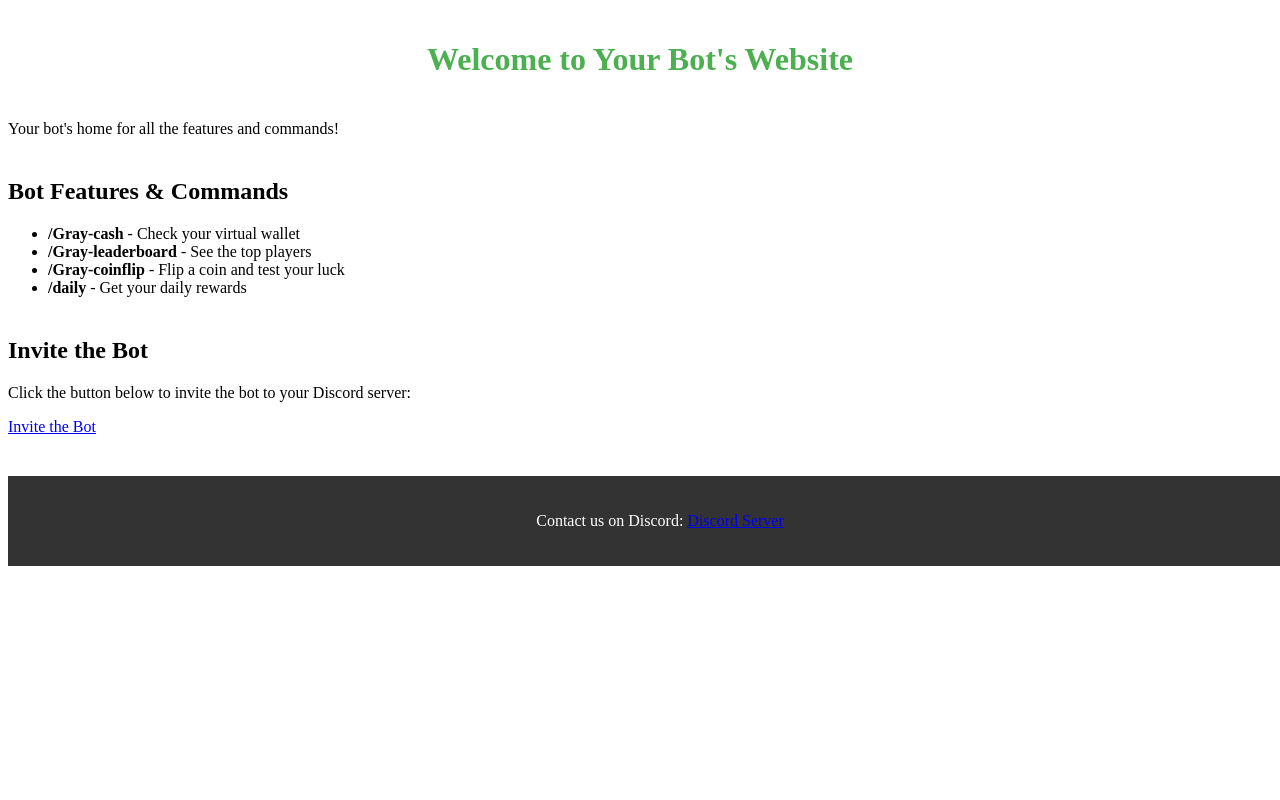
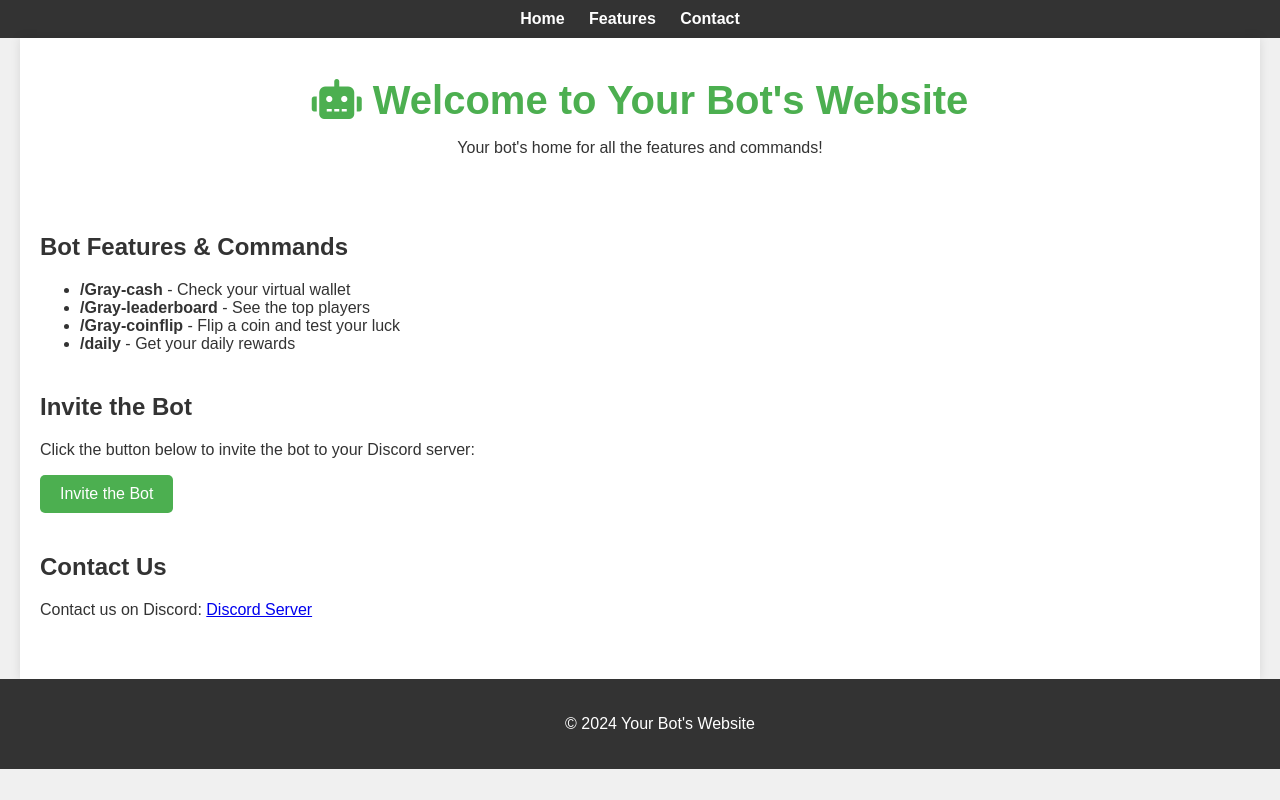
Before and after one commit to githubhitsdiff/githubhitsdiff.github.io, a plain HTML site: page index.html in a window 1280 px wide. Shown: the top 800 px of the page. Drawn offline with Linux system fonts and the light colour scheme; a web font is replaced by a local one.

Commit message:
Update index.html

```diff
--- a/index.html
+++ b/index.html
@@ -4,11 +4,127 @@
     <meta charset="UTF-8">
     <meta name="viewport" content="width=device-width, initial-scale=1.0">
     <title>Your Bot's Website</title>
-    <link rel="stylesheet" href="style.css">
+    <link href="https://fonts.googleapis.com/css2?family=Item&display=swap" rel="stylesheet">
+    <link rel="stylesheet" href="https://cdnjs.cloudflare.com/ajax/libs/font-awesome/6.0.0-beta3/css/all.min.css">
+    <style>
+        /* General Body Styling */
+        body {
+            background-color: #f0f0f0;
+            font-family: 'Item', sans-serif;
+            margin: 0;
+            padding: 0;
+            color: #333;
+        }
+
+        /* Navigation */
+        nav {
+            background-color: #333;
+            padding: 10px;
+            text-align: center;
+        }
+
+        nav ul {
+            list-style-type: none;
+            margin: 0;
+            padding: 0;
+        }
+
+        nav ul li {
+            display: inline;
+            margin-right: 20px;
+        }
+
+        nav ul li a {
+            color: white;
+            text-decoration: none;
+            font-weight: bold;
+        }
+
+        /* Header */
+        header {
+            text-align: center;
+            padding: 20px 0;
+        }
+
+        h1 {
+            color: #4CAF50;
+            font-size: 2.5em;
+            margin: 0;
+        }
+
+        /* Main Container */
+        .container {
+            max-width: 1200px;
+            margin: 0 auto;
+            padding: 20px;
+            background-color: white;
+            box-shadow: 0 0 10px rgba(0, 0, 0, 0.1);
+        }
+
+        /* Button Styling */
+        .invite-btn {
+            background-color: #4CAF50;
+            color: white;
+            border: none;
+            padding: 10px 20px;
+            cursor: pointer;
+            text-decoration: none;
+            text-align: center;
+            display: inline-block;
+            border-radius: 5px;
+            transition: background-color 0.3s;
+        }
+
+        .invite-btn:hover {
+            background-color: #45a049;
+        }
+
+        /* Section Styling */
+        section {
+            margin: 40px 0;
+        }
+
+        /* Footer Styling */
+        footer {
+            text-align: center;
+            padding: 20px;
+            background-color: #333;
+            color: white;
+            position: relative;
+            bottom: 0;
+            width: 100%;
+        }
+
+        /* Responsive Media Queries */
+        @media (max-width: 600px) {
+            h1 {
+                font-size: 24px;
+            }
+            .container {
+                padding: 10px;
+            }
+            nav ul li {
+                display: block;
+                margin: 5px 0;
+            }
+        }
+    </style>
 </head>
 <body>
+
+    <!-- Navigation Bar -->
+    <nav>
+        <ul>
+            <li><a href="#home">Home</a></li>
+            <li><a href="#features">Features</a></li>
+            <li><a href="#contact">Contact</a></li>
+        </ul>
+    </nav>
+
+    <!-- Main Content -->
+    <div class="container">
         <header>
-        <h1>Welcome to Your Bot's Website</h1>
+            <h1><i class="fas fa-robot"></i> Welcome to Your Bot's Website</h1>
             <p>Your bot's home for all the features and commands!</p>
         </header>
 
@@ -28,10 +144,16 @@
             <a href="https://discord.com/oauth2/authorize?client_id=1302645407381323826&permissions=8&integration_type=0&scope=bot+applications.commands" class="invite-btn">Invite the Bot</a>
         </section>
 
+        <section id="contact">
+            <h2>Contact Us</h2>
+            <p>Contact us on Discord: <a href="https://discord.gg/xRsTBnD2Am">Discord Server</a></p>
+        </section>
+    </div>
+
+    <!-- Footer -->
     <footer>
-        <p>Contact us on Discord: <a href="https://discord.gg/xRsTBnD2Am">Discord Server</a></p>
+        <p>&copy; 2024 Your Bot's Website</p>
     </footer>
 
-    <script src="script.js"></script>
 </body>
 </html>
```
Lines whose indentation alone changed are shown as unchanged.
